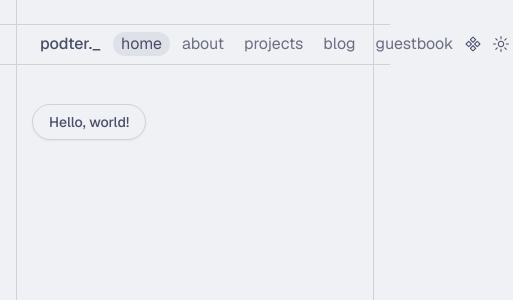
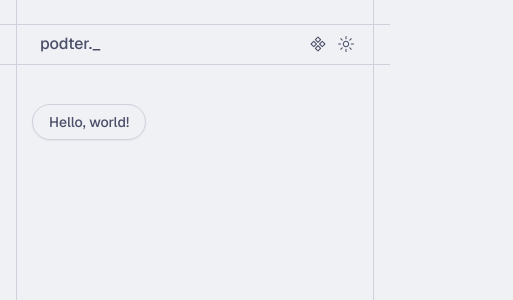
Before and after one commit to Podter/podter-website-old, a Next.js app: page / in a window 390 px wide. Shown: the top 300 px of the page, 513 px wide, since content can reach past the window. Built offline with nearby package versions, Linux system fonts and the light colour scheme.

Commit message:
Update navbar.tsx

```diff
--- a/app/_components/navbar/navbar.tsx
+++ b/app/_components/navbar/navbar.tsx
@@ -8,7 +8,10 @@ export default function Navbar() {
   return (
     <header className="mb-10 mt-6 flex h-10 w-full items-center justify-between px-4 md:my-20">
       <div className="flex h-full items-center">
-        <nav className="flex h-full items-center gap-1">
+        <Link href="/" className="px-2 font-medium sm:hidden">
+          podter._
+        </Link>
+        <nav className="hidden h-full items-center gap-1 sm:flex">
           <Link
             href="/"
             className="rounded-full px-2 font-medium transition-colors hover:text-muted-foreground focus-visible:outline-none focus-visible:ring-1 focus-visible:ring-ring"
```
